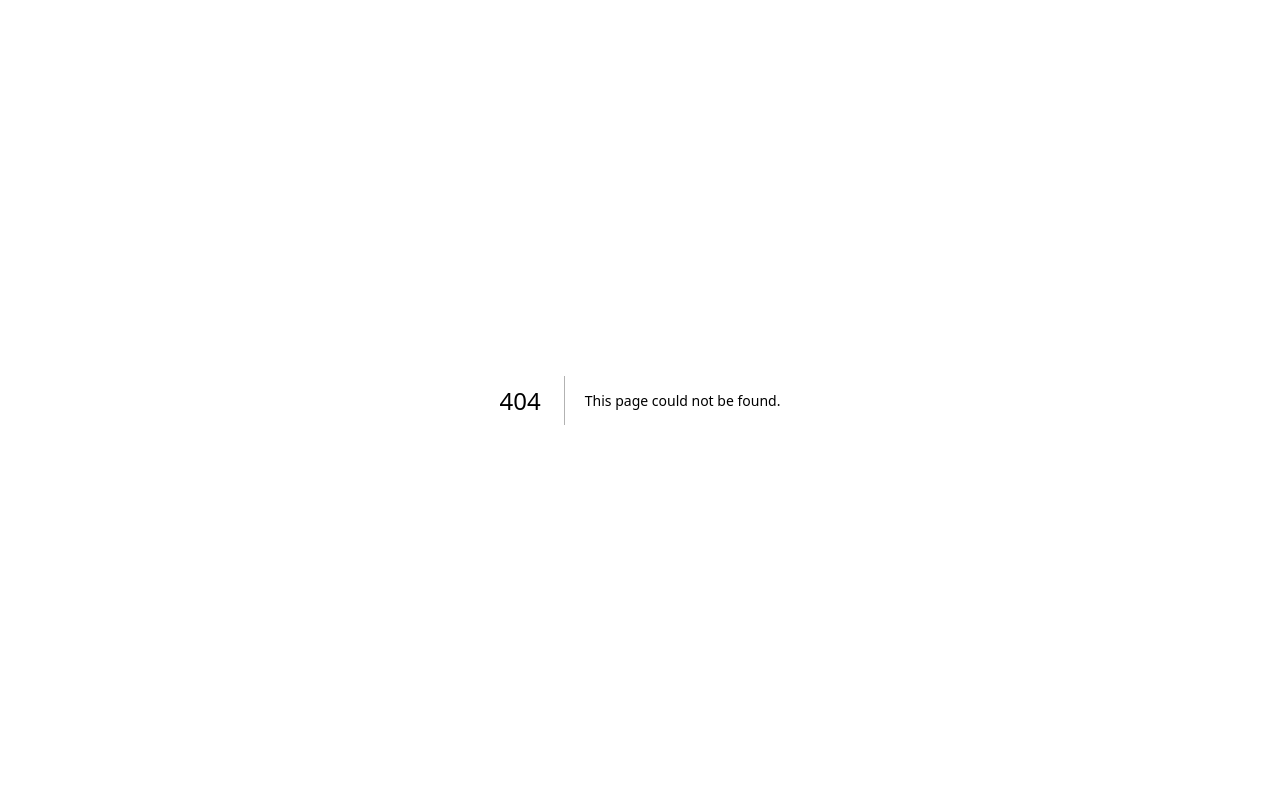
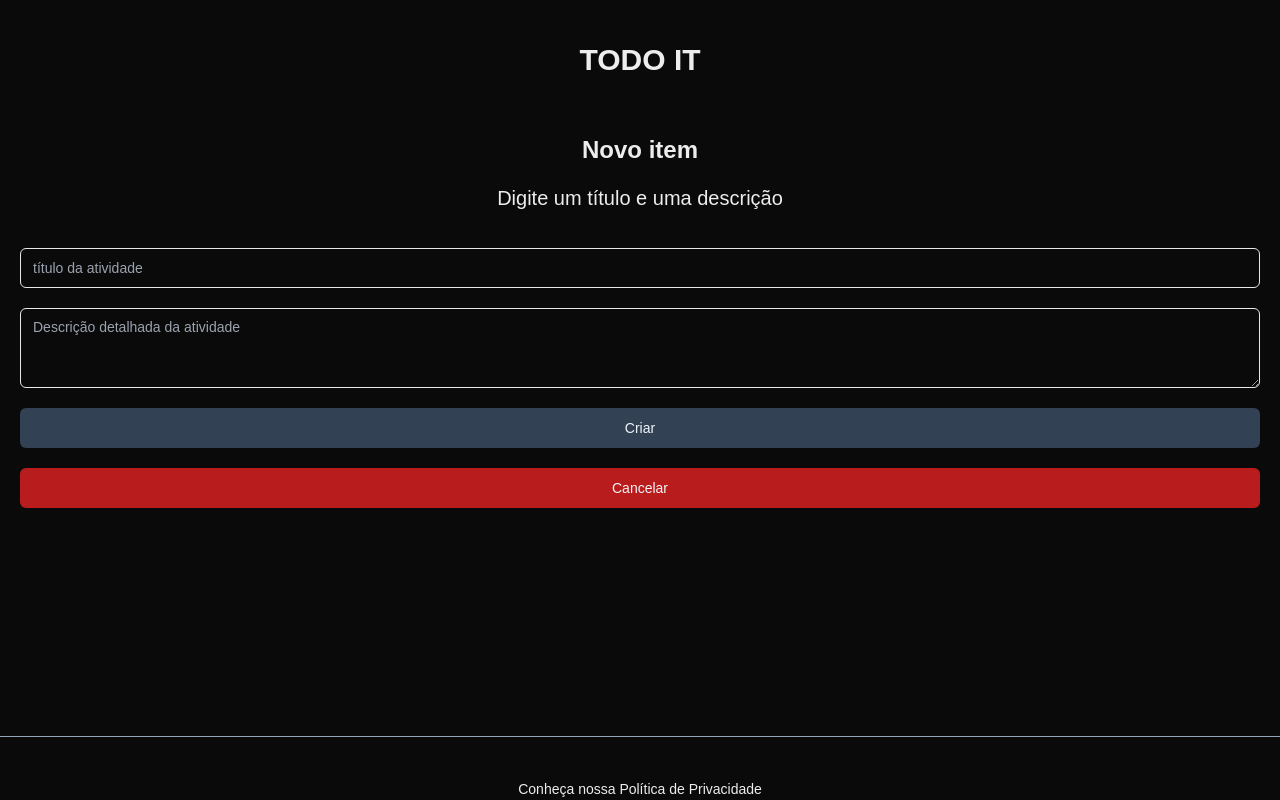
Before and after one commit to prof-emilio-resende/todo-it-next, a Next.js app: page /todo/create in a window 1280 px wide. Before the commit this address had no page. Built offline with nearby package versions, Linux system fonts and the light colour scheme.

Commit message:
6 - criar nova tarefa

```diff
--- /dev/null
+++ b/src/app/todo/create/page.tsx
@@ -0,0 +1,37 @@
+"use client"
+
+import React, {FormEvent} from "react";
+import AppContainer from "../../ui/components/app.container";
+import useNavigation from "@/app/lib/helpers";
+
+export default function Login() {
+    const navigation = useNavigation();
+
+    async function onSubmit(event: FormEvent<HTMLFormElement>) {
+        navigation(event, '/todo');
+    }
+
+    function goToTodo(event: React.MouseEvent<HTMLButtonElement>) {
+        navigation(event, '/todo');
+    }
+
+    return (
+        <AppContainer title="TODO IT" subtitle="Novo item" headline="Digite um título e uma descrição">
+            <form className="flex flex-col justify-center space-y-5" onSubmit={onSubmit}>
+                <input type="text" placeholder="t&iacute;tulo da atividade"
+                       className="flex h-10 w-full rounded-md border border-input bg-background px-3 py-2 text-base ring-offset-background file:border-0 file:bg-transparent file:text-sm file:font-medium file:text-foreground placeholder:text-muted-foreground focus-visible:outline-none focus-visible:ring-2 focus-visible:ring-ring focus-visible:ring-offset-2 disabled:cursor-not-allowed disabled:opacity-50 md:text-sm"/>
+                <textarea placeholder="Descri&ccedil;&atilde;o detalhada da atividade"
+                          className="flex min-h-[80px] w-full rounded-md border border-input bg-background px-3 py-2 text-base ring-offset-background placeholder:text-muted-foreground focus-visible:outline-none focus-visible:ring-2 focus-visible:ring-ring focus-visible:ring-offset-2 disabled:cursor-not-allowed disabled:opacity-50 md:text-sm"></textarea>
+
+                <button type="submit"
+                        className="inline-flex items-center justify-center gap-2 whitespace-nowrap rounded-md text-sm font-medium ring-offset-background transition-colors focus-visible:outline-none focus-visible:ring-2 focus-visible:ring-ring focus-visible:ring-offset-2 disabled:pointer-events-none disabled:opacity-50 [&_svg]:pointer-events-none [&_svg]:size-4 [&_svg]:shrink-0 bg-slate-700 text-slate-100 hover:bg-slate-700/90 h-10 px-4 py-2">
+                    Criar
+                </button>
+                <button onClick={goToTodo} type="button"
+                        className="inline-flex items-center justify-center gap-2 whitespace-nowrap rounded-md text-sm font-medium ring-offset-background transition-colors focus-visible:outline-none focus-visible:ring-2 focus-visible:ring-ring focus-visible:ring-offset-2 disabled:pointer-events-none disabled:opacity-50 [&_svg]:pointer-events-none [&_svg]:size-4 [&_svg]:shrink-0 bg-red-700 text-slate-100 hover:bg-red-700/90 h-10 px-4 py-2">
+                    Cancelar
+                </button>
+            </form>
+        </AppContainer>
+    );
+}
```
Also changed, not shown: 1 other file (tests, documents, lock files or other folders).
